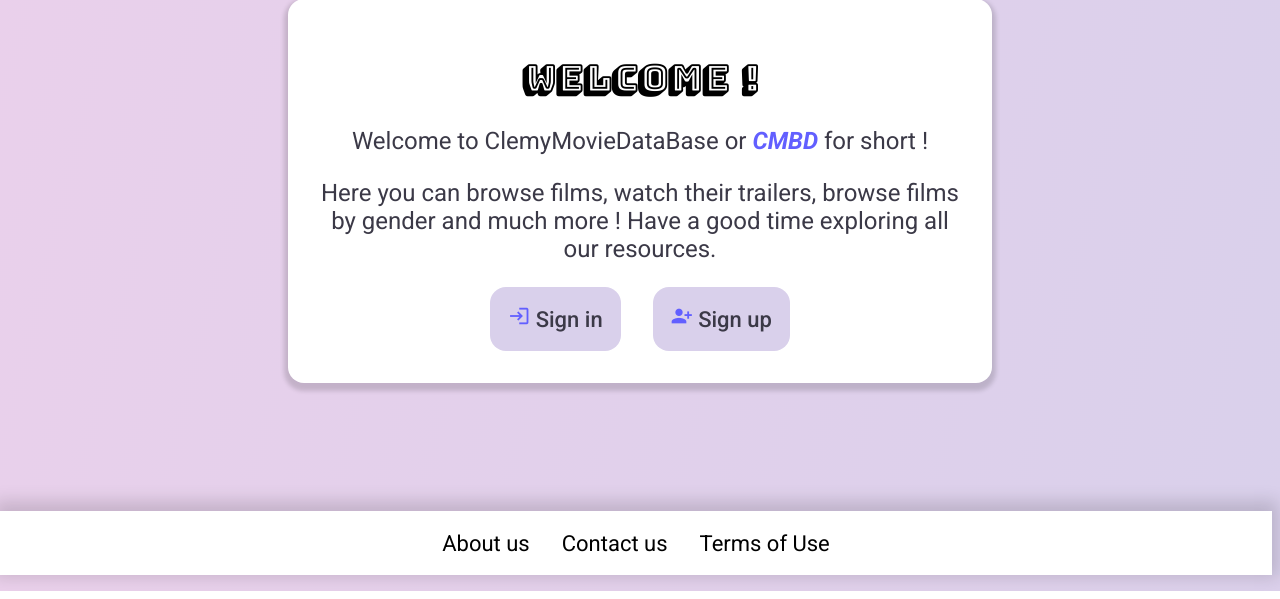
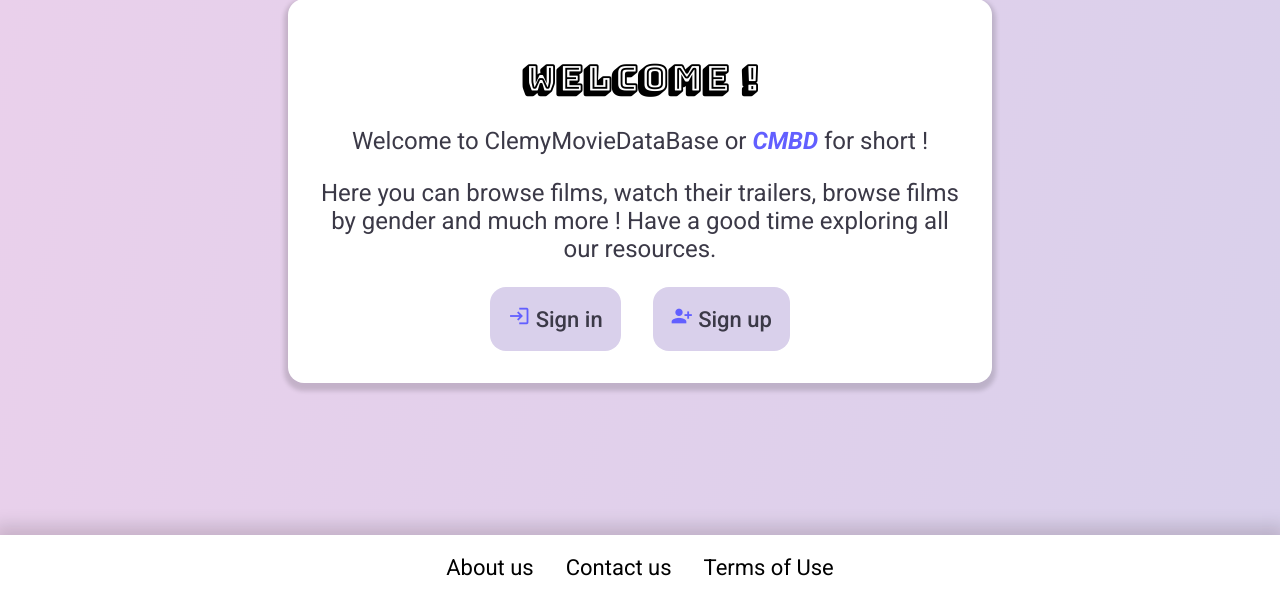
Before and after one commit to Clemy-beep/movie_tp, a PHP site: page /index.php in a window 1280 px wide. Shown: the part 209-808 px from the top of the page. Run offline with PHP 8.4, Linux system fonts and the light colour scheme; some web fonts are replaced.

Commit message:
position footer

```diff
--- a/assets/styles/footer.css
+++ b/assets/styles/footer.css
@@ -3,12 +3,13 @@ footer {
     background-color: white;
     box-shadow: 0px -4px 16px 6px #00000025;
     margin: -8px;
-    width: calc(100% + 8px);
+    width: 100vw;
     display: flex;
     align-items: center;
     justify-content: center;
+    position: absolute;
+    bottom: 0;
     gap: 2em;
-    bottom: 0;
 }
 
 footer a {
```
